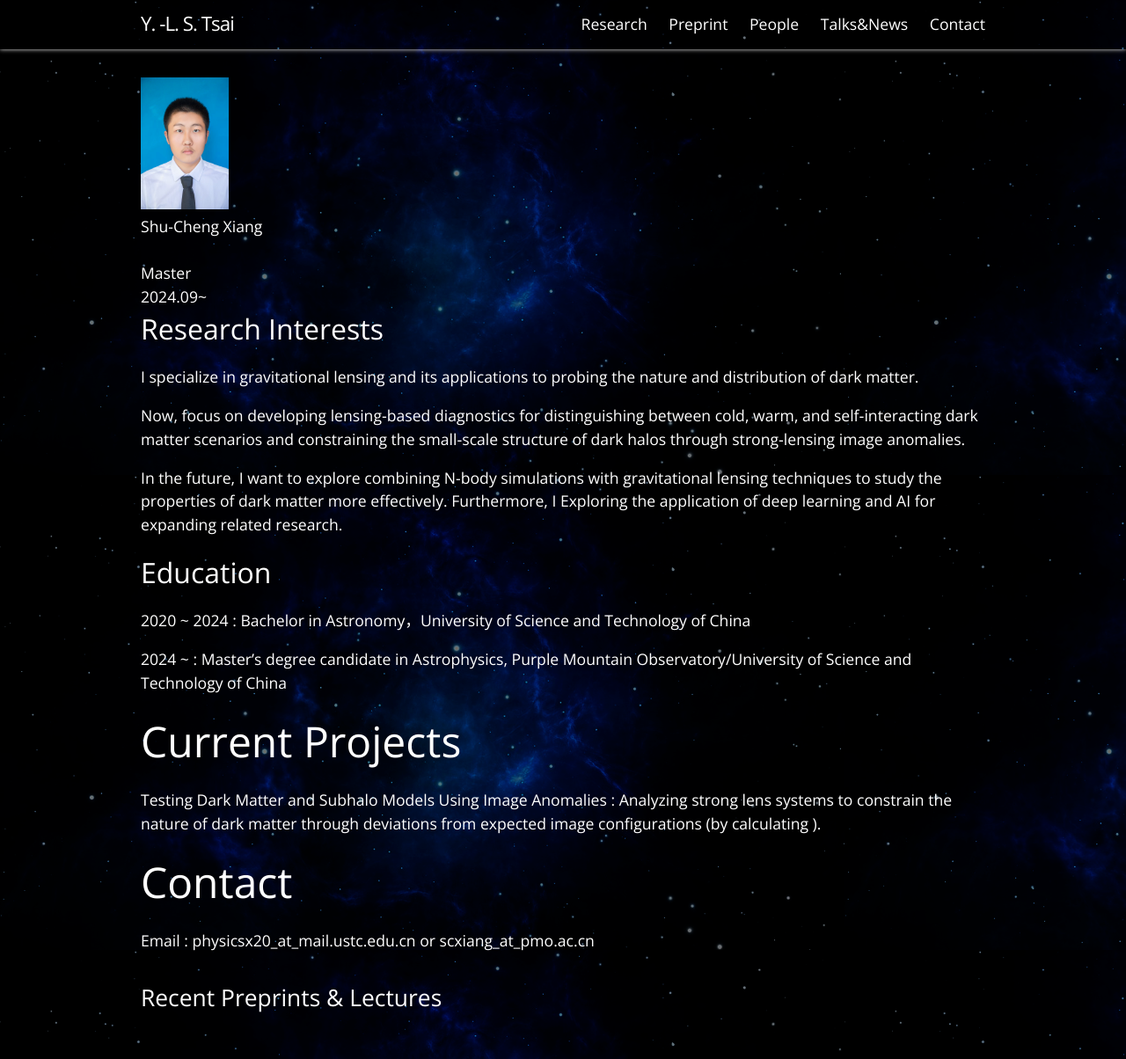
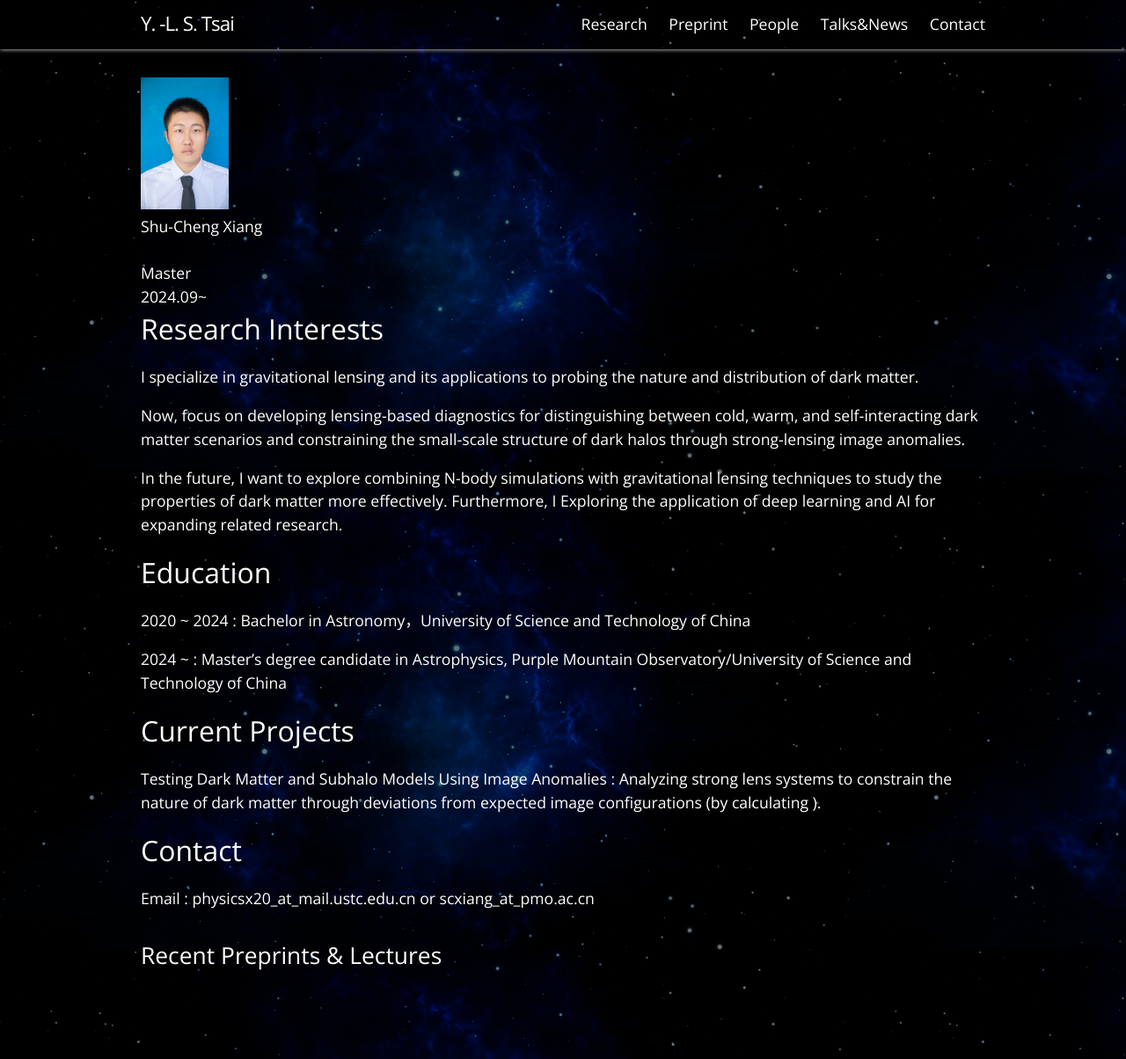
Before and after one commit to smingtsai/PMOdarkmatter, a Jekyll site: the page built from _authors/XiangShucheng.md, in a window 1280 px wide. Shown: the whole page at 88% size. Built offline with Jekyll 4.4.1, drawn with Linux system fonts in a browser that asks for light colours.

Commit message:
mod XiangShucheng.md font size

```diff
--- a/_authors/XiangShucheng.md
+++ b/_authors/XiangShucheng.md
@@ -25,12 +25,12 @@ In the future, I want to explore combining N-body simulations with gravitational
 2024 ~ : Master's degree candidate in Astrophysics, Purple Mountain Observatory/University
 of Science and Technology of China
 
-<font size="8">Current Projects</font>
+<font size="6">Current Projects</font>
 
 Testing Dark Matter and Subhalo Models Using Image Anomalies : Analyzing strong lens
 systems to constrain the nature of dark matter through deviations from expected image
 configurations (by calculating ).
 
-<font size="8">Contact</font>
+<font size="6">Contact</font>
 
 Email : physicsx20_at_mail.ustc.edu.cn or scxiang_at_pmo.ac.cn
```
